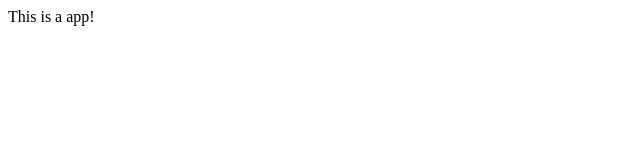
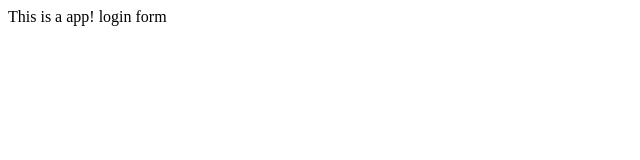
Before and after one commit to ajayjarhad/theApp, a plain HTML site: page index.html in a window 1280 px wide. Shown: the full height of the page, 0-640 px from the left. Drawn offline with Linux system fonts and the light colour scheme.

Commit message:
login form

```diff
--- /dev/null
+++ b/dir2/app.js
@@ -0,0 +1 @@
+console.log("Hello")
--- a/index.html
+++ b/index.html
@@ -16,7 +16,7 @@
 </head>
 
 <body>
-    This is a app!
+    This is a app! login form
     <script src="" async defer></script>
 </body>
 
```
Also changed, not shown: login.html (added, +1 -0 lines), log.txt (added).
